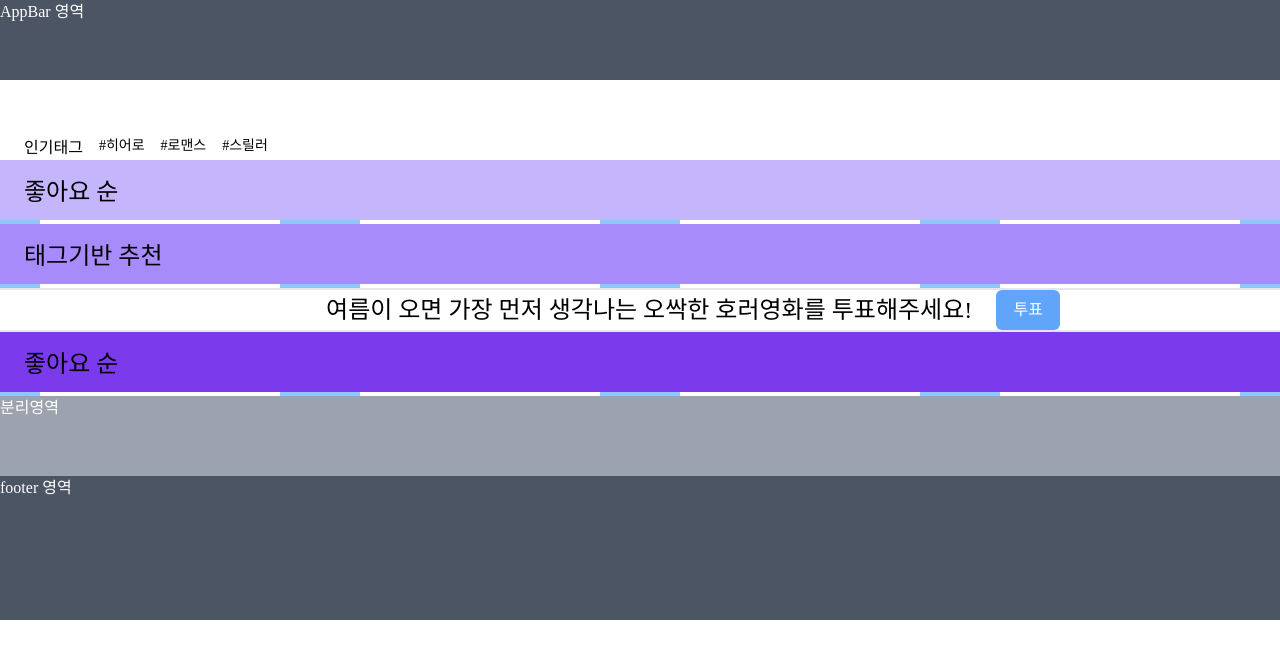
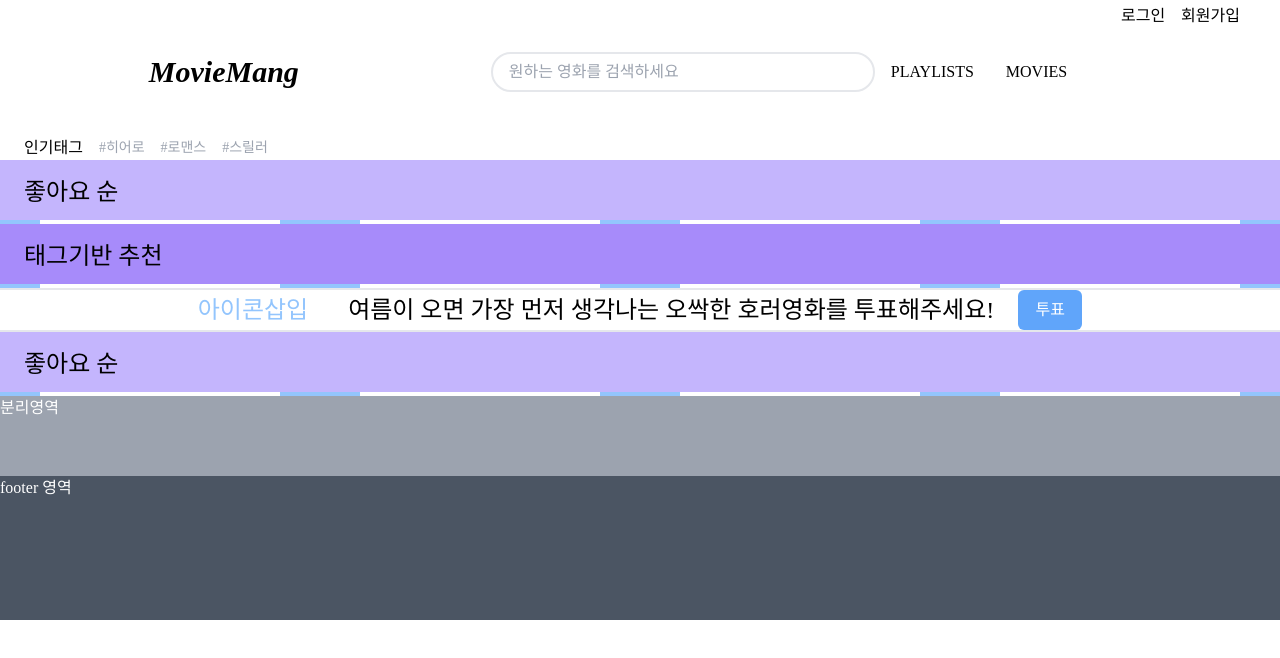
Before and after one commit to 4rhd6gh/moviemang, a React (Create React App) app: page / in a window 1280 px wide. Shown: the top 658 px of the page. Built offline with nearby package versions, Linux system fonts and the light colour scheme; a web font is replaced by a local one.

Commit message:
feat: appbar 컴포넌트 생성 및 페이지 레이아웃 수정

```diff
--- /dev/null
+++ b/src/pages/common/appbar/Appbar.jsx
@@ -0,0 +1,37 @@
+/* eslint-disable jsx-a11y/anchor-is-valid */
+import React from "react";
+
+export default function Appbar() {
+  // TODO 검색바 컴포넌트로 대체
+  // TODO 타이포그래피 변경
+  // TODO 로고 컴포넌트로 변경
+  return (
+    // 전체 container
+    <header className="fixed top-0 flex flex-col w-full h-28 border-b-[1.5px] z-10 bg-white">
+      {/* 상단 로그인 회원가입 부분 */}
+      <div className="flex w-full h-8 border-b-[1.5px] topPart">
+        <div className="flex items-center justify-between pr-8 ml-auto font-light">
+          <p className="ml-2 mr-2">로그인</p>
+          <p className="ml-2 mr-2">회원가입</p>
+        </div>
+      </div>
+      {/* 로고 및 검색바 부분 */}
+      <div className="flex items-center h-20 pl-16 pr-8 mainPart w-[1300px] mr-auto ml-auto max-w-[1300px]">
+        <h1 className="text-3xl italic font-extrabold">MovieMang</h1>
+        <input
+          className="h-10 pl-4 ml-48 border-2 rounded-3xl w-96"
+          type="text"
+          placeholder="원하는 영화를 검색하세요"
+        />
+        <div className="ml-auto mr-20 text-l nav_container">
+          <a className="ml-4 mr-4" href="">
+            PLAYLISTS
+          </a>
+          <a className="ml-4 mr-4" href="">
+            MOVIES
+          </a>
+        </div>
+      </div>
+    </header>
+  );
+}
--- a/src/pages/main/MainPage.jsx
+++ b/src/pages/main/MainPage.jsx
@@ -11,38 +11,35 @@ export default function MainPage() {
     // 전체 container
     <div className="container ml-auto mr-auto pt-28">
       {/* 상단 appbar */}
-      <header className="fixed top-0 w-full h-20 text-white bg-gray-600 appbar">
-        AppBar 영역
-      </header>
-      {/* <Appbar /> */}
+      <Appbar />
       {/* 인기태그 부분 */}
-      <div className="flex pl-6 text-2xl items-centerpt-4 w-[70%] mr-auto ml-auto pt-6">
+      <div className="flex pl-6 text-2xl items-center w-[1250px] mr-auto ml-auto pt-6">
         <h1 className="text-base">인기태그</h1>
-        <p className="ml-4 text-sm">#히어로</p>
-        <p className="ml-4 text-sm">#로맨스</p>
-        <p className="ml-4 text-sm">#스릴러</p>
+        <p className="ml-4 text-sm text-gray-400">#히어로</p>
+        <p className="ml-4 text-sm text-gray-400">#로맨스</p>
+        <p className="ml-4 text-sm text-gray-400">#스릴러</p>
       </div>
       {/* 영화목록 */}
-      <section className="h-[40vh] pt-4 bg-purple-300 w-[70%] mr-auto ml-auto">
+      <section className="h-[400px] pt-4 bg-purple-300 w-[1200px] mr-auto ml-auto">
         <h1 className="ml-6 text-2xl">좋아요 순</h1>
-        <div className="flex justify-between items-center mt-3 w-[90%] h-[30vh] bg-blue-300 ml-auto mr-auto pr-10 pl-10">
-          <div className="w-1/5 h-[27vh] border-white border-2"></div>
-          <div className="w-1/5 h-[27vh] border-white border-2"></div>
-          <div className="w-1/5 h-[27vh] border-white border-2"></div>
-          <div className="w-1/5 h-[27vh] border-white border-2"></div>
+        <div className="flex justify-between items-center mt-3 w-[90%] h-[300px] bg-blue-300 ml-auto mr-auto pr-10 pl-10">
+          <div className="w-1/5 h-[270px] border-white border-2"></div>
+          <div className="w-1/5 h-[270px] border-white border-2"></div>
+          <div className="w-1/5 h-[270px] border-white border-2"></div>
+          <div className="w-1/5 h-[270px] border-white border-2"></div>
         </div>
       </section>
-      <section className=" w-[70%] mr-auto ml-auto h-[40vh] pt-4 bg-purple-400">
+      <section className=" w-[1200px] mr-auto ml-auto h-[400px] pt-4 bg-purple-400">
         <h1 className="ml-6 text-2xl">태그기반 추천</h1>
-        <div className="flex justify-between items-center mt-3 w-[90%] h-[30vh] bg-blue-300 ml-auto mr-auto pr-10 pl-10">
-          <div className="w-1/5 h-[27vh] border-white border-2"></div>
-          <div className="w-1/5 h-[27vh] border-white border-2"></div>
-          <div className="w-1/5 h-[27vh] border-white border-2"></div>
-          <div className="w-1/5 h-[27vh] border-white border-2"></div>
+        <div className="flex justify-between items-center mt-3 w-[90%] h-[300px] bg-blue-300 ml-auto mr-auto pr-10 pl-10">
+          <div className="w-1/5 h-[270px] border-white border-2"></div>
+          <div className="w-1/5 h-[270px] border-white border-2"></div>
+          <div className="w-1/5 h-[270px] border-white border-2"></div>
+          <div className="w-1/5 h-[270px] border-white border-2"></div>
         </div>
       </section>
-      <aside className="w-full h-[15vh] flex items-center justify-center border-t-2 border-b-2">
-        <div className="text-2xl text-white">아이콘</div>
+      <aside className="w-full h-[150px] flex items-center justify-center border-t-2 border-b-2">
+        <div className="text-2xl text-blue-300">아이콘삽입</div>
         <p className="ml-10 text-2xl ">
           여름이 오면 가장 먼저 생각나는 오싹한 호러영화를 투표해주세요!
         </p>
@@ -50,13 +47,13 @@ export default function MainPage() {
           투표
         </button>
       </aside>
-      <section className="w-[70%] mr-auto ml-auto h-[40vh] pt-4 bg-purple-600">
+      <section className="w-[1200px] mr-auto ml-auto h-[400px] pt-4 bg-purple-300">
         <h1 className="ml-6 text-2xl">좋아요 순</h1>
-        <div className="flex justify-between items-center mt-3 w-[90%] h-[30vh] bg-blue-300 ml-auto mr-auto pr-10 pl-10">
-          <div className="w-1/5 h-[27vh] border-white border-2"></div>
-          <div className="w-1/5 h-[27vh] border-white border-2"></div>
-          <div className="w-1/5 h-[27vh] border-white border-2"></div>
-          <div className="w-1/5 h-[27vh] border-white border-2"></div>
+        <div className="flex justify-between items-center mt-3 w-[90%] h-[300px] bg-blue-300 ml-auto mr-auto pr-10 pl-10">
+          <div className="w-1/5 h-[270px] border-white border-2"></div>
+          <div className="w-1/5 h-[270px] border-white border-2"></div>
+          <div className="w-1/5 h-[270px] border-white border-2"></div>
+          <div className="w-1/5 h-[270px] border-white border-2"></div>
         </div>
       </section>
       <div className="w-full h-20 text-white bg-gray-400">분리영역</div>
```
